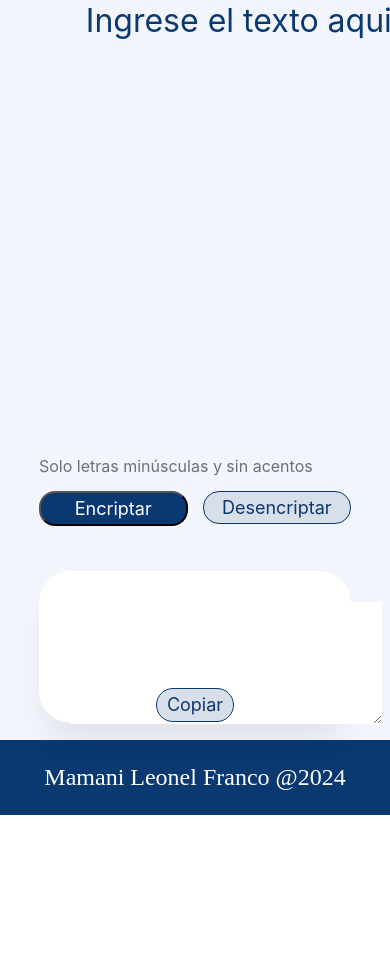
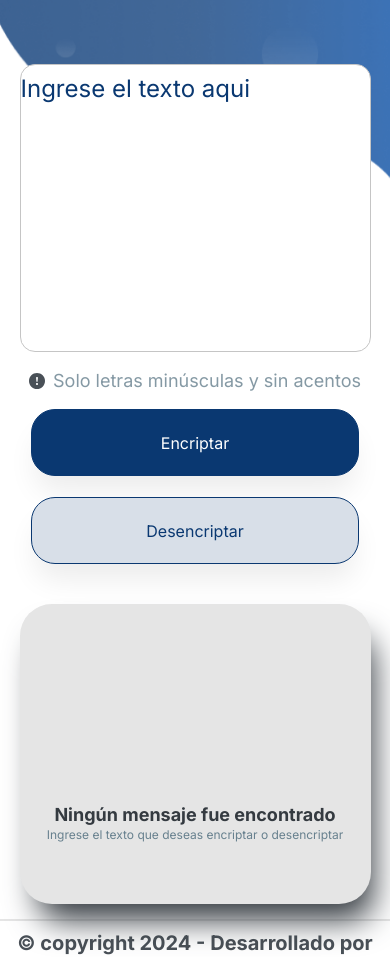
Before and after one commit to leoMa23/challenge-encriptador, a plain HTML site: page index.html in a window 390 px wide. Shown: the part 104-1061 px from the top of the page. Before the commit the page ends 919 px from the top, so only its background shows below. Drawn offline with Linux system fonts and the light colour scheme.

Commit message:
Agrege el responsive mobile

```diff
--- a/index.html
+++ b/index.html
@@ -3,34 +3,48 @@
 <head>
     <meta charset="UTF-8">
     <meta name="viewport" content="width=device-width, initial-scale=1.0">
+    <link rel="shortcut icon" href="assets/images/favicon.ico" type="image/x-icon">
     <title>Encriptador de Texto</title>
     <link rel="stylesheet" href="styles/style.css">
 </head>
 <body>
-    <main class="presentacion">
-        <section class="presentacion__izquierda">
-            <img class="presentacion__logo" src="assets/images/Logo.png" alt="logo de alura">
-            <textarea name="texto" id="texto" rows="10" cols="30" class="textoEntrada" autofocus placeholder="Ingrese el texto aqui"></textarea>
-            <div class="terminos">
-                <p>Solo letras minúsculas y sin acentos</p>
+    <header>
+        <a href="https://www.aluracursos.com/">
+            <img src="assets/images/logo.svg" alt="logo de alura" class="logo">
+        </a>
+    </header>
+
+    <main>
+        <section class="mitadIzquierda">
+            <textarea class="encriptador" autofocus placeholder="Ingrese el texto aqui"></textarea>
+            <div class="encriptador__aviso">
+                <img src="assets/images/aviso.svg" alt="imagen de aviso" class="img__aviso">
+                <p class="texto__aviso">Solo letras minúsculas y sin acentos</p>
             </div>
-            <div class="presentacion__izquierda__botones">
-                <input class="presentacion__izquierda__btnEncriptar" type="button" value="Encriptar" onclick="encriptar()">
-                <input class="presentacion__izquierda__btnDesencriptar" type="button" value="Desencriptar" onclick="desencriptar()">
+            <div class="encriptador__botones">
+                <input class="btn__encriptar" type="button" value="Encriptar" onclick="encriptar()">
+                <input class="btn__desencriptar" type="button" value="Desencriptar" onclick="desencriptar()">
             </div>
         </section>
-        <section class="presentacion__derecha">
-            <img id="imagen" src="assets/images/imagen-de-inicio.png" alt="imagen de espera de texto">
-            <div class="presentacion__derecha__mensajeEncriptado">
-                <textarea class="mensajeEncriptado" name="mensaje" id="mensaje" cols="30" rows="10"></textarea>
+
+        <section class="mitadDerecha">
+            <div class="tarjeta__contenedor">
+                <img src="assets/images/muñeco.svg" alt="imagen de muñeco" class="img__muneco">
+                <p class="tarjeta__texto__uno">Ningún mensaje fue encontrado</p>
+                <p class="tarjeta__texto__dos">Ingrese el texto que deseas encriptar o desencriptar</p>
             </div>
-            <div class="presentacion__derecha__boton">
-                <input class="presentacion__derecha__btnCopiar" type="button" value="Copiar" onclick="copiar()">
-            </div>
+            <textarea type="mensaje" class="tarjeta__resultado" readonly></textarea>
+            <input class="btn__copiar" type="button" value="Copiar" onclick="copiar()">
         </section>
     </main>
-    <footer class="footer">
-        <p>Mamani Leonel Franco @2024</p>
+
+    <footer>
+        <p class="copyrigth">&copy; copyright 2024 - Desarrollado por Mamani Leonel Franco</p>
+        <a href="#">
+            <img src="assets/images/linkedin.svg" alt="logo de linkedin" class="linkedin">
+        </a><a href="#">
+            <img src="assets/images/github.svg" alt="logo de GitHub" class="github">
+        </a>
     </footer>
 <script src="app.js"></script>
 </body>
--- a/styles/style.css
+++ b/styles/style.css
@@ -1,285 +1,359 @@
+@import url('https://fonts.googleapis.com/css2?family=Inter:wght@100..900&display=swap');
 
+:root{
+    --font: #e5e5e5;
+    --white: #ffffff;
+    --dark-blue: #0a3871;
+    --gray: #c5c5c5;
+    --medium-gray: #67808e;
+    --rgba: rgba(0,0,0,0.08);
+    --white-blue: #d8dfe8;
+    --medium-blue: #0a38718a;
+    --dark-gray: #343a40;
+    --light-gray: #495057;
+}
 *{
     margin: 0;
     padding: 0;
+    box-sizing: border-box;
+    font-family: "Inter", sans-serif;
+    text-decoration: none;
+    background: var(--white);
 }
 
-.presentacion{
-    position: relative;
-    width: 100vw;
-    height: 100vh;
-    background-color: #F3F5FC;
+::selection{
+    background: var(--dark-blue);
+    color: var(--white);
 }
 
-.presentacion__logo{
-    margin: 1%;
-}
-.presentacion__izquierda{
-    width: 50%;
+body{
+    height: 100%;
 }
 
-.textoEntrada{
+img{
+    max-width: 100%;
+}
+
+/* Header */
+
+header{
     position: absolute;
-    width: 45%;
-    height: 60%;
-    margin-left: 12%;
-    margin-top: 15%;
-    border: none;
-    font-family: "Inter";
-    font-style: normal;
+    margin: 40px 0px 0px 40px;
+}
+
+header .logo{
+    display: flex;
+    align-items: flex-start;
+    width: 120px;
+    height: 48px;
+}
+
+/* Main */
+
+main{
+    display: flex;
+    flex-direction: row;
+    background: url(../assets/images/portada.png) no-repeat;
+    background-size: cover;
+    background-position: center;
+}
+
+.mitadIzquierda{
+    width: 60%;
+    margin: 168px 0px 0px 140px;
+    background: transparent;
+}
+
+.encriptador{
+    width: 660px;
+    height: 288px;
     font-weight: 400;
     font-size: 32px;
-    line-height: 150%;
-    background-color: #F3F5FC;
+    line-height: 48px;
+    outline: none;
+    border: 1px solid var(--gray);
+    border-radius: 15px;
+    resize: none;
 }
 
-.textoEntrada::placeholder{
-    color: #0A3871;
+.encriptador::placeholder, :focus{
+    color: var(--dark-blue);
 }
 
-.textoEntrada:focus,
-.textoEntrada:active{
-    border: none;
-    outline: none;
-}
-
-.terminos{
+.encriptador__aviso{
     display: flex;
     flex-direction: row;
     align-items: center;
-    padding: 0px;
+    padding: 0;
     gap: 8px;
     position: absolute;
-    width: 80%;
-    right: 7%;
-    bottom: 20%;
+    top: 500px;
 }
 
-.terminos p{
-    font-family: "Inter";
+.texto__aviso{
+    width: 100%;
+    font-style: normal;
+    font-weight: 400;
+    font-size: 18px;
+    line-height: 150%;
+    opacity: 0.8;
+    color: var(--medium-gray);
+}
+
+.encriptador__botones{
+    display: flex;
+    flex-direction: row;
+    align-items: flex-start;
+    gap: 8px;
+    position: absolute;
+    top: 526px;
+}
+
+.btn__encriptar{
+    width: 328px;
+    height: 67px;
+    padding: 24px;
+    font-style: normal;
+    font-weight: 400;
+    font-size: 16px;
+    line-height: 19px;
+    text-align: center;
+    color: var(--white);
+    background: var(--dark-blue);
+    border: 1px solid var(--dark-blue);
+    border-radius: 24px;
+    cursor: pointer;
+    box-shadow: 0px 20px 29px -5px var(--rgba);
+}
+
+.btn__encriptar:active{
+    box-shadow: inset 2px 2px 4px var(--font),
+    inset -3px -4px 8px var(--dark-blue);
+    color: var(--white-blue);
+}
+
+.btn__desencriptar{
+    width: 328px;
+    height: 67px;
+    padding: 24px;
+    font-style: normal;
+    font-weight: 400;
+    font-size: 16px;
+    line-height: 19px;
+    text-align: center;
+    color: var(--dark-blue);
+    background: var(--white-blue);
+    border: 1px solid var(--dark-blue);
+    border-radius: 24px;
+    cursor: pointer;
+    box-shadow: 0px 20px 29px -5px var(--rgba);
+}
+
+.btn__copiar:active,
+.btn__desencriptar:active{
+    box-shadow: inset 2px 2px 4px var(--dark-blue),
+    inset -3px -4px 8px var(--font);
+    color: var(--medium-blue);
+}
+
+.mitadDerecha{
+    width: 270px;
+    height: 580px;
+    background: var(--font);
+    box-shadow: 10px 24px 32px -8px var(--dark-gray);
+    position: relative;
+    margin-top: 40px;
+    border-radius: 32px;
+    text-align: center;
+}
+
+.tarjeta__contenedor{
+    width: 250px;
+    margin: auto;
+    margin-top: 50%;
+    background: var(--font);
+}
+
+.img__muneco{
+    background: var(--font);
+}
+
+.tarjeta__texto__uno{
+    font-style: normal;
+    font-weight: 700;
+    font-size: 18px;
+    line-height: 120%;
+    text-align: center;
+    color: var(--dark-gray);
+    background: var(--font);
+}
+
+.tarjeta__texto__dos{
     font-style: normal;
     font-weight: 400;
     font-size: 12px;
     line-height: 150%;
-    color: #495057;
-    opacity: 0.8;
-    flex: none;
-    order: 1;
-    flex-grow: 0;
+    text-align: center;
+    color: var(--medium-gray);
+    background: var(--font);
 }
 
-.presentacion__izquierda__botones{
-    display: flex;
-    box-sizing: border-box;
-    flex-direction: row;
-    align-items: flex-start;
-    padding: 1% 0;
+.tarjeta__resultado{
+    width: 100%;
+    height: 485px;
     position: absolute;
-    width: 80%;
-    left: 12%;
-    top: 80%;
-    gap: 15px;
+    padding: 20px;
+    top: 0;
+    left: 0;
+    font-weight: 400;
+    font-size: 24px;
+    line-height: 36px;
+    color: var(--light-gray);
+    background: transparent;
+    border-top-right-radius: 32px;
+    border-top-left-radius: 32px;
+    border: none;
+    resize: none;
 }
 
-.presentacion__izquierda__btnEncriptar{
-    justify-content: center;
-    padding: 2%;
-    width: 25%;
-    background-color: #0A3871;
-    border-radius: 24px;
-    font-family: "Inter";
-    font-size: 18px;
+.tarjeta__resultado:focus{
+    outline: none;
+}
+
+.btn__copiar{
+    width: 224px;
+    height: 67px;
+    margin: 23px;
+    position: absolute;
+    bottom: 0;
+    left: 0;
+    visibility: hidden;
+    padding: 24px;
+    font-size: 16px;
     line-height: 19px;
     text-align: center;
-    color: #FFFFFF;
+    background: var(--white-blue);
+    border: 1px solid var(--dark-blue);
+    border-radius: 20px;
+    cursor:pointer;
 }
 
-.presentacion__izquierda__btnDesencriptar{
-    justify-content: center;
-    padding: 2%;
-    width: 25%;
-    background-color: #D8DFE8;
-    border: 1px solid #0A3871;
-    border-radius: 24px;
-    font-family: "Inter";
-    font-weight: 400;
-    font-size: 18px;
-    line-height: 19px;
-    text-align: center;
-    color: #0A3871;
+.btn__copiar:hover,
+.btn__encriptar:hover,
+.btn__desencriptar:hover{
+    transform: scale(0.97);
 }
 
-.presentacion__izquierda__btnEncriptar:hover,
-.presentacion__izquierda__btnDesencriptar:hover{
-    cursor: pointer;
-    margin: 0.5%;
-    width: 24.5%;
-    padding: 1.8%;
+/* Footer */
+
+footer{
+    margin-top: 15px;
+    padding: 10px;
+    border-top: 2px solid var(--font);
+    color: var(--light-gray);
+    text-align: center;
+    height: 5px;
+    font-size: 20px;
+    font-weight: 700;
+    color: var(--light-gray);
 }
 
-.presentacion__derecha{
-    display: flex;
-    justify-content: center;
-    position: absolute;
-    width: 30%;
-    height: 90%;
-    left: 60%;
-    top: 5%;
-    background-color: #FFFFFF;
-    box-shadow: 0px 24px 32px -8px rgba(0, 0, 0, 0.08);
-    border-radius: 32px;
+.linkedin:hover{
+    color: var(--font);
+    opacity: 0.8;
 }
 
-.presentacion__derecha__mensajeEncriptado{
-    box-sizing: border-box;
-    text-align: center;
+.github.hover{
+    color: var(--font);
+    opacity: 0.8;
 }
 
-.presentacion__derecha__mensajeEncriptado textarea{
-    width: 90%;
-    height: 80%;
-    top: 10%;
-    border: none;
-}
+/* Responsive design */
 
-.mensajeEncriptado{
-    width: 45%;
-    height: 60%;
-    margin-left: 10%;
-    margin-top: 10%;
-    border: none;
-    font-family: "Inter";
-    font-style: normal;
-    font-weight: 400;
-    font-size: 28px;
-    line-height: 150%;
-}
-
-.presentacion__derecha img{
-    position: absolute;
-    width: 100%;
-    height: 100%;
-}
-
-.presentacion__derecha__boton{
-    flex-direction: column;
-    align-items: center;
-    padding: 1%;
-    gap: 16px;
-    position: absolute;
-    width: 100%;
-    top: 86%;
-    text-align: center;
-}
-
-.presentacion__derecha__btnCopiar{
-    flex-direction: column;
-    justify-content: center;
-    padding: 2%;
-    gap: 8px;
-    width: 25%;
-    background-color: #D8DFE8;
-    border: 1px solid #0A3871;
-    border-radius: 24px;
-    font-family: "Inter";
-    font-weight: 400;
-    font-size: 18px;
-    line-height: 19px;
-    text-align: center;
-    color: #0A3871;
-}
-
-.presentacion__derecha__btnCopiar:hover{
-    cursor: pointer;
-    margin: 1.5%;
-    width: 24.5%;
-    padding: 1.8%;
-}
-
-.footer{
-    color: #FFFFFF;
-    background-color: #0A3871;
-    padding: 24px;
-    text-align: center;
-    font-size: 1.5rem;
-    font-weight: 400;
-}
-
-@media (max-width: 57.5em){
-    .presentacion{
+@media (max-width: 1250px){
+    main{
         display: flex;
-        flex-direction: row;
-    }
-
-    .presentacion__izquierda{
+        flex-direction: column;
+        align-items: center;
         width: 100%;
     }
 
-    .textoEntrada{
-        width: 80%;
-        height: 60%;
-        left: 10%;
-        top: 5%;
+    .mitadIzquierda{
+        display: flex;
+        margin: 168px 0px 0px 0px;
+        flex-direction: column;
+        align-items: center;
+        width: 100%;
     }
 
-    .terminos{
-        width: 80%;
-        left: 10%;
-        top: 55%;
+    .encriptador__botones{
+        display: flex;
+        align-items: center;
+        position: inherit;
     }
 
-    .terminos p{
-        font-size: 16px;
+    .encriptador__aviso{
+        position: inherit;
+        margin: 15px;
     }
 
-    .presentacion__izquierda__botones{
-        width: 80%;
-        left: 10%;
-        top: 70%;
+    .mitadDerecha{
+        width: 665px;
+        height: 300px;
+        display: flex;
+        justify-content: center;
+        align-items: flex-end;
     }
 
-    .presentacion__izquierda__btnEncriptar,
-    .presentacion__izquierda__btnDesencriptar{
-        width: 48%;
-        border-radius: 16px;
+    .tarjeta__contenedor{
+        display: block;
+        justify-content: center;
+        align-items: center;
+        width: 100%;
+        position: absolute;
+        bottom: 20%;
+        font-size: 24px;
+        font-weight: 700;
     }
 
-    .presentacion__izquierda__btnEncriptar:hover,
-    .presentacion__izquierda__btnDesencriptar:hover{
-        margin: 0.3%;
-        width: 47.5%;
-        padding: 1.8%;
+    .img__muneco{
+        display: none;
     }
 
-    .presentacion__derecha{
-        width: 80%;
-        height: 18%;
-        left: 10%;
-        top: 80%;
+    .btn__copiar{
+        position: inherit;
+        width: 100%;
     }
 
-    .presentacion__derecha__mensaje{
+    .tarjeta__resultado{
         width: 100%;
-        top: 10%;
+        height: 210px;
+        padding: 10px;
+    }
+}
+
+@media (max-width: 720px){
+    header.logo{
+        width: 100%;
+        background: var(--white);
+        padding: 2px;
     }
 
-    .presentacion__derecha__boton{
-        top: 75%;
+    .encriptador{
+        width: 90%;
+        font-size: 24px;
     }
 
-    .presentacion__derecha img{
-       top: 0;
-       display: none;
-       visibility: hidden;
+    .encriptador__botones{
+        display: grid;
+        gap: 21px;
     }
 
-    .presentacion__derecha__mensajeEncriptado{
-        box-sizing: border-box;
-        text-align: center;
+    .mitadDerecha{
+        width: 90%;
     }
 
-    .presentacion__derecha__mensajeEncriptado textarea{
-        width: 100%;
-        border: none;
+    .copyrigth{
+        font-size: 20px;
     }
 }
```
Also changed, not shown: assets/images/Logo.png (deleted), assets/images/aviso.svg (added), assets/images/favicon.ico (added), assets/images/github.svg (added), assets/images/imagen-de-inicio.png (deleted), assets/images/linkedin.svg (added), assets/images/logo.svg (added), assets/images/muñeco.svg (added), assets/images/portada.png (added).
